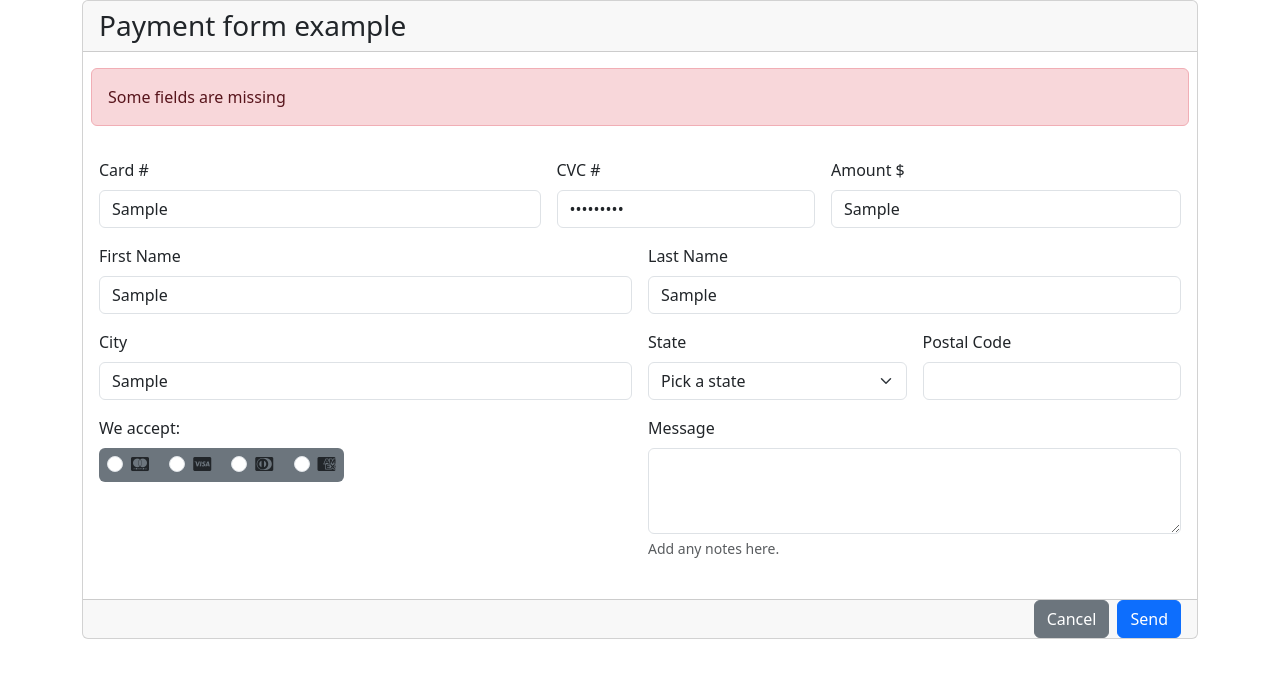
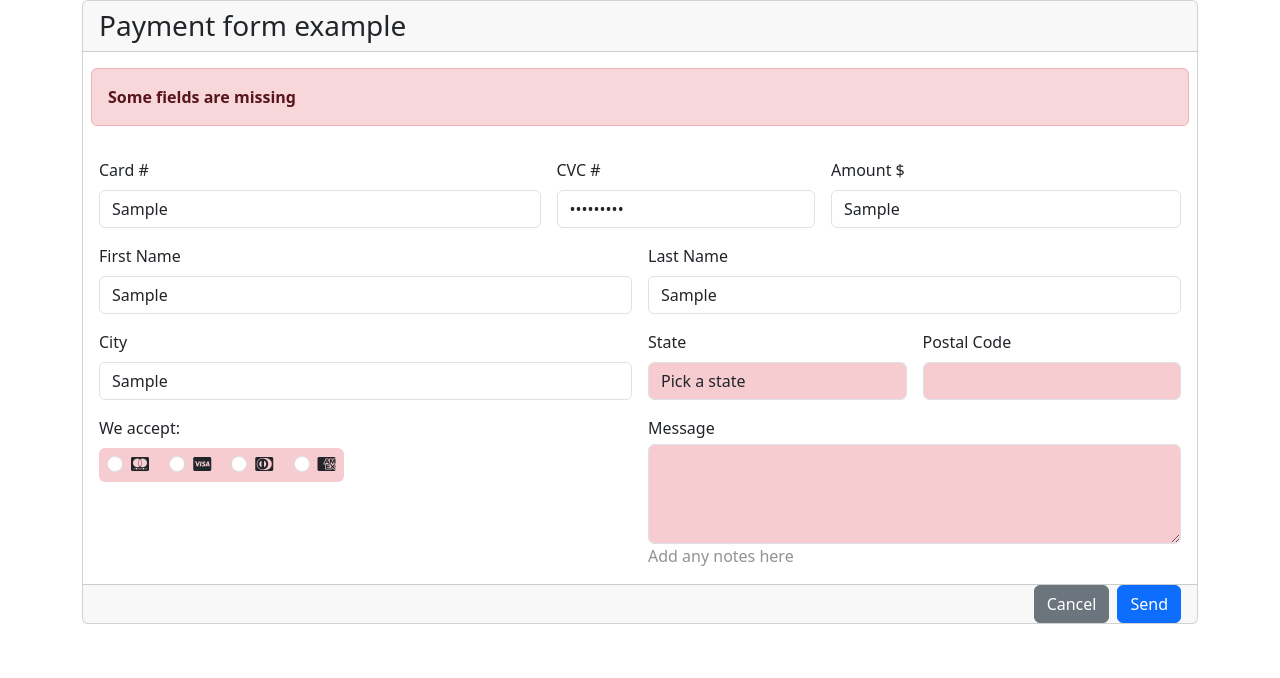
Before and after one commit to 4GeeksAcademy/gus-form, a plain HTML site: page index.html in a window 1280 px wide. Both pictures are taken after typing "Sample", "Sample123", "Sample", "Sample", "Sample", "Sample" into the empty fields and a click on the button "Send". Drawn offline with nearby package versions, Linux system fonts and the light colour scheme.

Commit message:
making update to every input with danger color using bootstrap

```diff
--- /dev/null
+++ b/app.js
@@ -0,0 +1,118 @@
+// obtengo ids del html
+let cardNumber = document.getElementById("inputCard");
+let cvc = document.getElementById("inputCVC");
+let amount = document.getElementById("inputAmount");
+let firstName = document.getElementById("inputFirstName");
+let lastName = document.getElementById("inputLastName");
+let city = document.getElementById("inputCity");
+let state = document.getElementById("inputState");
+let postal = document.getElementById("inputPostalCode");
+let message = document.getElementById("msg");
+let alert = document.getElementById("alert");
+let accept = document.querySelectorAll("input[name='inlineRadioOptions']");
+console.log(accept);
+
+window.onload = function formValidation(event) {
+  //para no recargar la página
+  event.preventDefault();
+  //mostrar alerta
+  function displayAlert() {
+    alert.className = "alert alert-danger fw-bold";
+  }
+  //esconder alerta
+  function hideAlert() {
+    alert.className = "alert alert-danger fw-bold visually-hidden";
+  }
+  let enviar = document.getElementById("send");
+  enviar.addEventListener("click", chequeo);
+
+  function chequeo() {
+    hideAlert();
+    if (cardNumber.value == "") {
+      console.log("Tarjeta vacía");
+      cardNumber.className = "form-control bg-danger bg-opacity-25";
+      displayAlert();
+    } else {
+      cardNumber.className = "form-control";
+    }
+
+    if (cvc.value == "") {
+      console.log("cvc vacío");
+      cvc.className = "form-control bg-danger bg-opacity-25";
+      displayAlert();
+    } else {
+      cvc.className = "form-control";
+    }
+
+    if (amount.value == "") {
+      console.log("amount vacío");
+      amount.className = "form-control bg-danger bg-opacity-25";
+      displayAlert();
+    } else {
+      amount.className = "form-control";
+    }
+
+    if (firstName.value == "") {
+      console.log("firstName vacío");
+      firstName.className = "form-control bg-danger bg-opacity-25";
+      displayAlert();
+    } else {
+      firstName.className = "form-control";
+    }
+
+    if (lastName.value == "") {
+      console.log("lastName vacío");
+      lastName.className = "form-control bg-danger bg-opacity-25";
+      displayAlert();
+    } else {
+      lastName.className = "form-control";
+    }
+
+    if (city.value == "") {
+      console.log("city vacío");
+      city.className = "form-control bg-danger bg-opacity-25";
+      displayAlert();
+    } else {
+      city.className = "form-control";
+    }
+
+    if (state.value == "Pick a state") {
+      console.log("state vacío");
+      state.className = "form-control bg-danger bg-opacity-25";
+      displayAlert();
+    } else {
+      state.className = "form-control";
+    }
+
+    if (postal.value == "") {
+      console.log("postal vacío");
+      postal.className = "form-control bg-danger bg-opacity-25";
+      displayAlert();
+    } else {
+      postal.className = "form-control";
+    }
+
+    let radioContainer = document.querySelector(".bg-secondary");
+    if (
+      !accept[0].checked &&
+      !accept[1].checked &&
+      !accept[2].checked &&
+      !accept[3].checked
+    ) {
+      console.log("radio vacío");
+      radioContainer.classList.add("bg-danger", "bg-opacity-25");
+      displayAlert();
+    } else {
+      radioContainer.classList.remove("bg-danger", "bg-opacity-25");
+    }
+
+    // Controla message
+    if (message.value == "") {
+      console.log("msj vacío");
+      message.classList.add("bg-danger", "bg-opacity-25");
+      displayAlert();
+    } else {
+      message.classList.remove("bg-danger", "bg-opacity-25");
+    }
+  }
+};
--- a/index.html
+++ b/index.html
@@ -6,6 +6,7 @@
     <script src="https://kit.fontawesome.com/367278d2a4.js" crossorigin="anonymous"></script>
     <link href="https://cdn.jsdelivr.net/npm/bootstrap@5.3.3/dist/css/bootstrap.min.css" rel="stylesheet" integrity="sha384-QWTKZyjpPEjISv5WaRU9OFeRpok6YctnYmDr5pNlyT2bRjXh0JMhjY6hW+ALEwIH" crossorigin="anonymous">
     <title>Document</title>
+    </head>
 </head>
 <body>
   <div class="container">
@@ -13,8 +14,8 @@
       <h3 class="card-header">
         Payment form example
       </h3>
-  <form class="row g-3 p-3">
-      <div class="alert alert-danger" role="alert">
+  <form onsubmit="formValidation(event)" class="row g-3 p-3">
+      <div class="alert alert-danger" role="alert" id="alert">
           Some fields are missing
       </div>
       <div class="col-md-5">
@@ -22,8 +23,8 @@
         <input type="text" class="form-control" id="inputCard" placeholder="XXXXXXXXXXXXXXXX">
       </div>
       <div class="col-md-3">
-        <label for="inputPassword4" class="form-label">CVC #</label>
-        <input type="password" class="form-control" id="inputPassword4" placeholder="0000">
+        <label for="inputCVCi" class="form-label">CVC #</label>
+        <input type="password" class="form-control" id="inputCVC" placeholder="0000">
       </div>
       <div class="col-md-4">
           <label for="inputAmount" class="form-label">Amount $</label>
@@ -96,20 +97,23 @@
               </div>
           </div>
       </div>
-      <div class="col-6 mb-4">
-          <div class="mb-1">
-              <label for="exampleFormControlTextarea1" class="form-label">Message</label>
-              <textarea class="form-control" id="exampleFormControlTextarea1" rows="3"></textarea>
-          </div>
-          <div id="emailHelp" class="form-text">Add any notes here.</div>
-      </div>
+      <div class="col-6">
+        <div class="form-check-label mb-1" for="gridCheck" >
+          Message
+        </div>
+          <div class="form-floating">
+              <textarea class="form-control" id="msg" style="height: 100px"></textarea>
+              <span class="text-body-tertiary">Add any notes here</span>
+            </div>
+        </div>
     </form>
     <div class="card-footer text-body-secondary d-flex justify-content-end py-0">
         <button type="button" class="btn btn-secondary me-2">Cancel</button>
-        <button type="button" class="btn btn-primary">Send</button>
+        <button type="button" class="btn btn-primary" id="send">Send</button>
     </div>
     </div>
   </div>
-  <script src="https://cdn.jsdelivr.net/npm/bootstrap@5.0.2/dist/js/bootstrap.bundle.min.js" integrity="sha384-MrcW6ZMFYlzcLA8Nl+NtUVF0sA7MsXsP1UyJoMp4YLEuNSfAP+JcXn/tWtIaxVXM" crossorigin="anonymous"></script>
+  <script src="https://cdn.jsdelivr.net/npm/bootstrap@5.3.1/dist/js/bootstrap.bundle.min.js" integrity="sha384-HwwvtgBNo3bZJJLYd8oVXjrBZt8cqVSpeBNS5n7C8IVInixGAoxmnlMuBnhbgrkm" crossorigin="anonymous"></script>
+  <script src="./app.js"></script>
 </body>
 </html>
```
